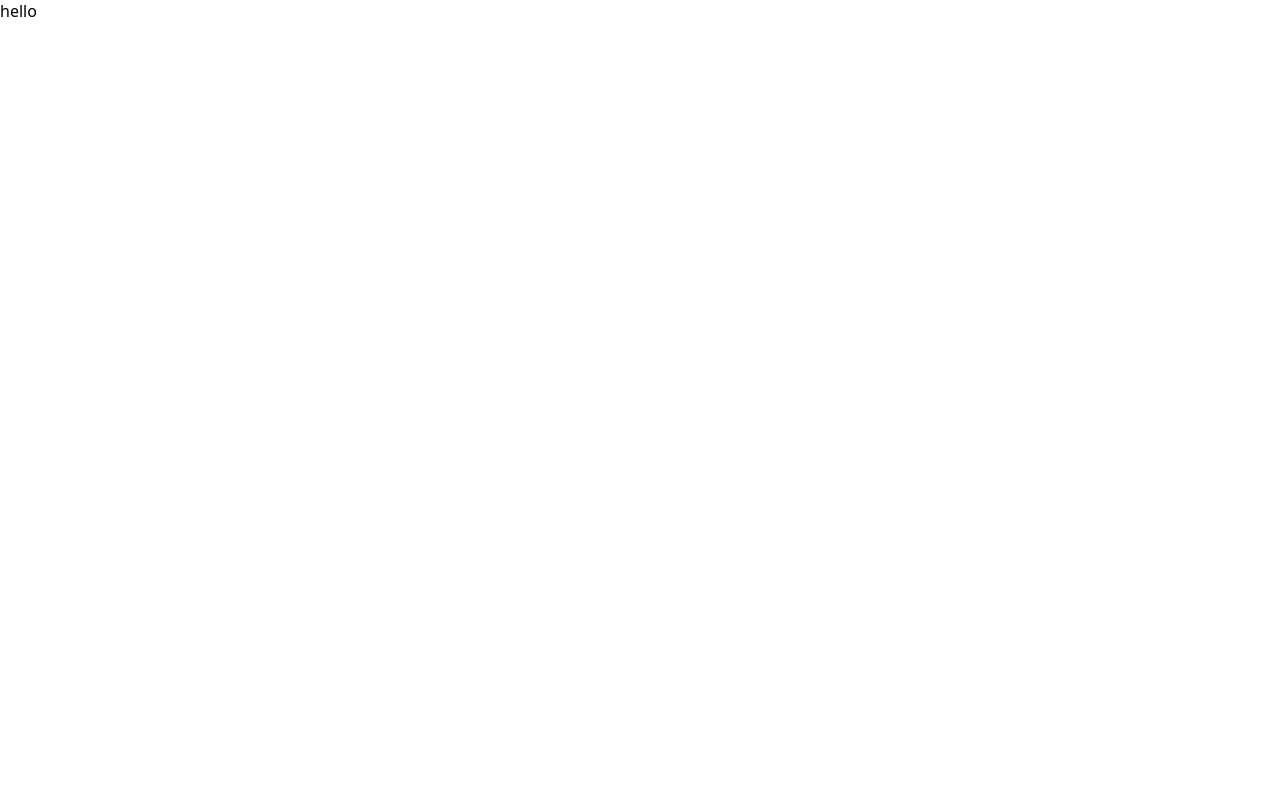
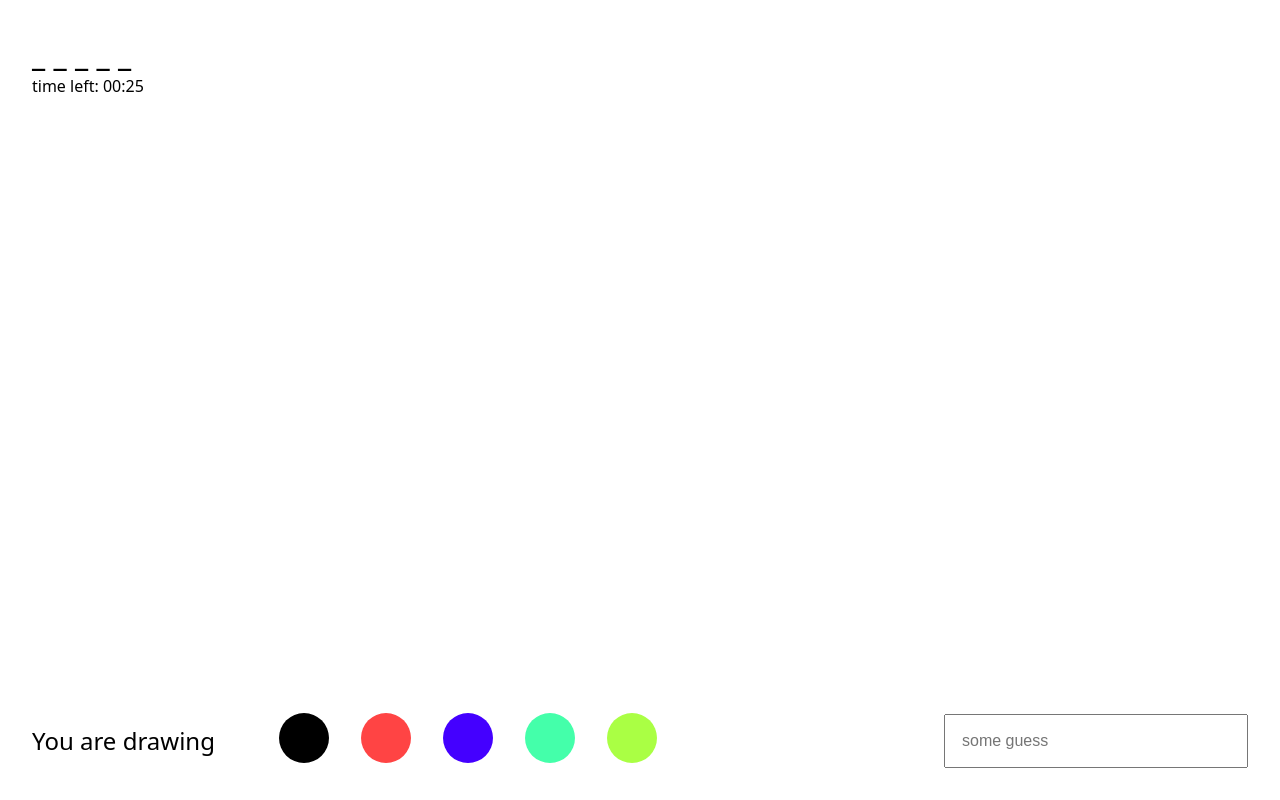
Before and after one commit to etherbits/sketcher, a React (Vite) app: page / in a window 1280 px wide. Built offline with nearby package versions, Linux system fonts and the light colour scheme.

Commit message:
adding basic canvas

```diff
--- a/src/App.jsx
+++ b/src/App.jsx
@@ -1,5 +1,6 @@
 import React from "react";
+import { Home } from "./views/Home";
 
 export const App = () => {
-  return <div>hello</div>;
+  return <Home />;
 };
--- /dev/null
+++ b/src/components/Canvas/Canvas.jsx
@@ -0,0 +1,49 @@
+import React, { useEffect, useRef } from "react";
+import { SCanvas } from "./Canvas.styled";
+
+export const Canvas = ({ brushColor }) => {
+  const canvasRef = useRef(null);
+
+  const initCanvas = () => {
+    const { innerWidth, innerHeight } = window;
+    const canvas = canvasRef.current;
+
+    canvas.width = innerWidth;
+    canvas.height = innerHeight;
+  };
+
+  const handleStartDraw = (e) => {
+    const { clientX, clientY } = e;
+    const ctx = canvasRef.current.getContext("2d");
+
+    ctx.beginPath();
+
+    ctx.lineWidth = 5;
+    ctx.lineCap = "round";
+    ctx.strokeStyle = `${brushColor}`;
+
+    ctx.moveTo(clientX, clientY);
+  };
+
+  const handleDraw = (e) => {
+    if (e.buttons !== 1) return;
+
+    const { clientX, clientY } = e;
+    const ctx = canvasRef.current.getContext("2d");
+
+    ctx.lineTo(clientX, clientY);
+    ctx.stroke();
+  };
+
+  useEffect(() => {
+    initCanvas();
+  }, []);
+
+  return (
+    <SCanvas
+      ref={canvasRef}
+      onMouseDown={handleStartDraw}
+      onMouseMove={handleDraw}
+    />
+  );
+};
--- /dev/null
+++ b/src/components/Canvas/Canvas.styled.js
@@ -0,0 +1,7 @@
+import styled from "styled-components";
+
+export const SCanvas = styled.canvas`
+  position: absolute;
+  width: 100%;
+  height: 100%;
+`
--- /dev/null
+++ b/src/components/Canvas/index.js
@@ -0,0 +1 @@
+export { Canvas } from "./Canvas";
--- /dev/null
+++ b/src/components/ColorPicker/ColorPicker.jsx
@@ -0,0 +1,17 @@
+import React from "react";
+import { SColorList, SColor } from "./ColorPicker.styled";
+
+export const ColorPicker = ({colors, onChange}) => {
+  return (
+    <SColorList>
+      {colors.map((color) => (
+        <li key={color}>
+          <SColor
+            onClick={() => onChange(color)}
+            style={{ backgroundColor: `${color}` }}
+          />
+        </li>
+      ))}
+    </SColorList>
+  );
+};
--- /dev/null
+++ b/src/components/ColorPicker/ColorPicker.styled.js
@@ -0,0 +1,14 @@
+import styled from "styled-components";
+
+export const SColorList = styled.ul`
+  display: flex;
+  gap: 32px;
+`
+
+export const SColor = styled.button`
+  width: 50px;
+  height: 50px;
+  border: none;
+  border-radius: 50%;
+  cursor: pointer;
+`
--- /dev/null
+++ b/src/components/ColorPicker/index.js
@@ -0,0 +1 @@
+export { ColorPicker } from "./ColorPicker";
--- /dev/null
+++ b/src/views/Home/Home.jsx
@@ -0,0 +1,45 @@
+import React, { useState } from "react";
+import {
+  SBottomBar,
+  SInput,
+  SPage,
+  SRoleText,
+  SSideBar,
+  STopBar,
+  SUIOverlay,
+} from "./Home.styled";
+import { Canvas } from "../../components/Canvas";
+import { ColorPicker } from "../../components/ColorPicker/ColorPicker";
+
+const colors = ["#000", "#f44 ", "#40f", "#4fa", "#af4"];
+
+export const Home = () => {
+  const [brushColor, setBrushColor] = useState(colors[0]);
+
+  const handleColorChange = (color) => {
+    console.log("parent", color);
+    setBrushColor(color);
+  };
+
+  return (
+    <SPage>
+      <Canvas brushColor={brushColor} />
+      <SUIOverlay>
+        <STopBar>
+          <h1>_ _ _ _ _</h1>
+          <span>time left: 00:25 </span>
+        </STopBar>
+        <SSideBar>
+          <SInput
+            type={"text"}
+            placeholder="some guess"
+          />
+        </SSideBar>
+        <SBottomBar>
+          <SRoleText>You are drawing</SRoleText>
+          <ColorPicker colors={colors} onChange={handleColorChange} />
+        </SBottomBar>
+      </SUIOverlay>
+    </SPage>
+  );
+};
--- /dev/null
+++ b/src/views/Home/Home.styled.js
@@ -0,0 +1,53 @@
+import styled from "styled-components";
+
+export const SPage = styled.div`
+  width: 100%;
+  min-height: 100vh;
+  background-color: #fff;
+`;
+
+export const SUIOverlay = styled.div`
+  display: grid;
+  grid-template-columns: repeat(4, 1fr);
+  grid-template-rows: repeat(4, 1fr);
+  position: absolute;
+  left: 0;
+  top: 0;
+  width: 100%;
+  min-height: 100vh;
+  padding: 32px;
+  pointer-events: none;
+`;
+
+export const STopBar = styled.div`
+  grid-area: 1 / 1 / 2 / 4;
+  pointer-events: all;
+  height: fit-content;
+  width: fit-content;
+`;
+
+export const SSideBar = styled.div`
+  grid-area: 1 / 4 / 5 / 5;
+  margin-top: auto;
+  pointer-events: all;
+`;
+
+export const SInput = styled.input`
+  width: 100%;
+  padding: 16px;
+  font-size: 1rem;
+`
+
+export const SBottomBar = styled.div`
+  grid-area: 4 / 1 / 5 / 4;
+  display: flex;
+  align-items: center;
+  margin-top: auto;
+  width: fit-content;
+  gap: 64px;
+  pointer-events: all;
+`;
+
+export const SRoleText = styled.span`
+  font-size: 1.5rem;
+`;
--- /dev/null
+++ b/src/views/Home/index.js
@@ -0,0 +1,2 @@
+
+export { Home } from './Home'
```
